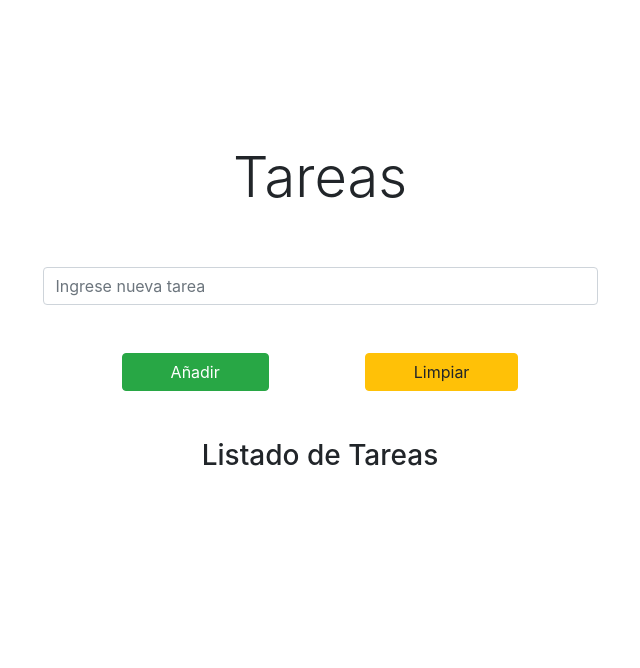
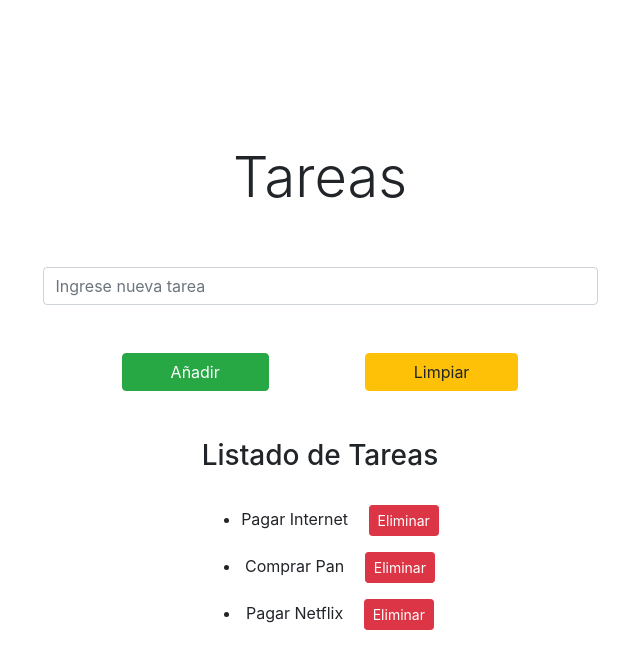
Before and after one commit to gonzafg2/desafio2-componentes, a Vue app: page / in a window 1280 px wide. Shown: the top 668 px of the page, without its empty margins (320-960 px from the left). Built offline with nearby package versions, Linux system fonts and the light colour scheme.

Commit message:
Agrego datos de prueba a data

```diff
--- a/src/App.vue
+++ b/src/App.vue
@@ -26,7 +26,7 @@ export default {
   data() {
     return {
       tarea: "",
-      tareas: []
+      tareas: ["Pagar Internet", "Comprar Pan", "Pagar Netflix"]
     }
   },
   methods: {
```
